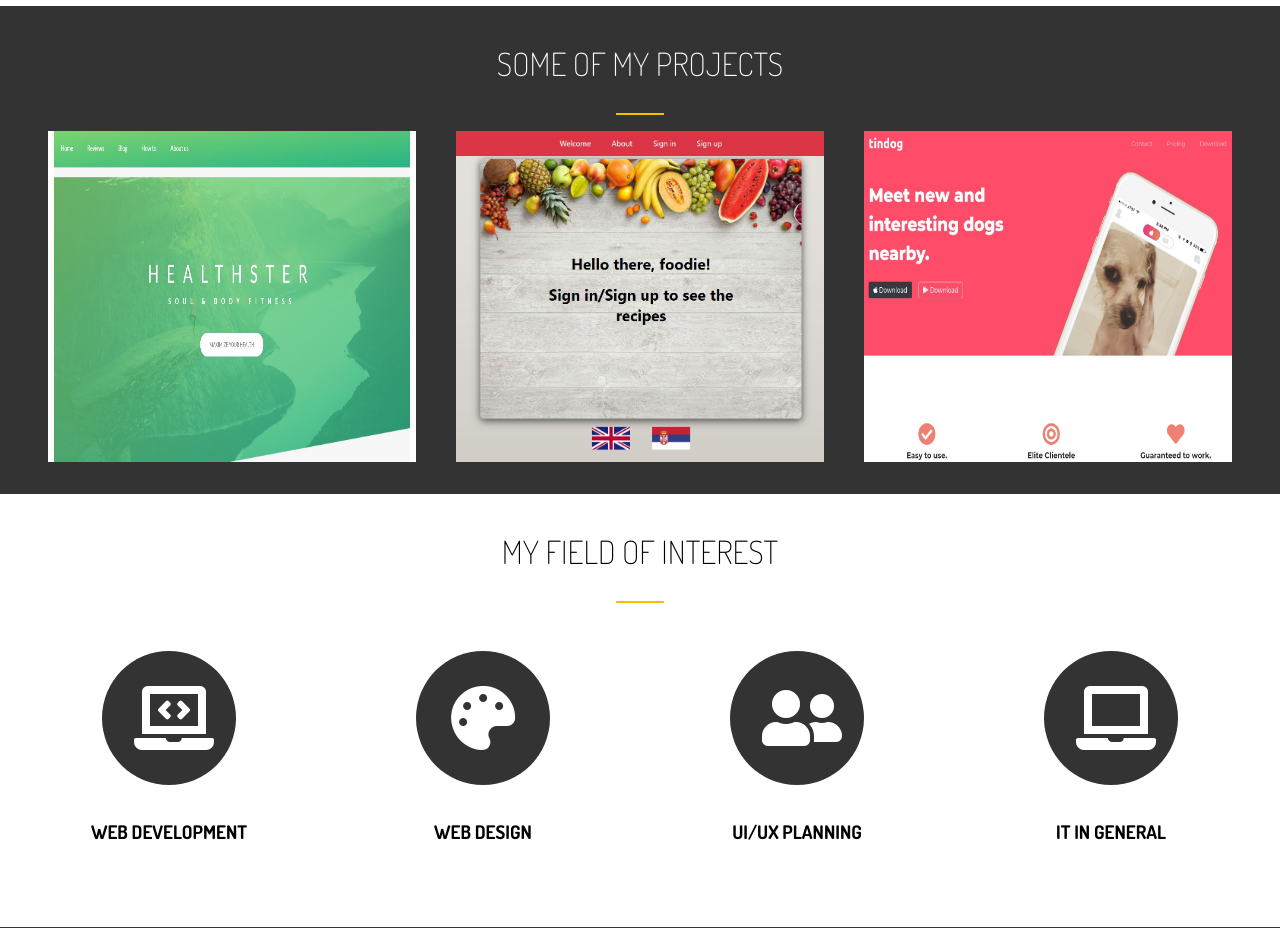
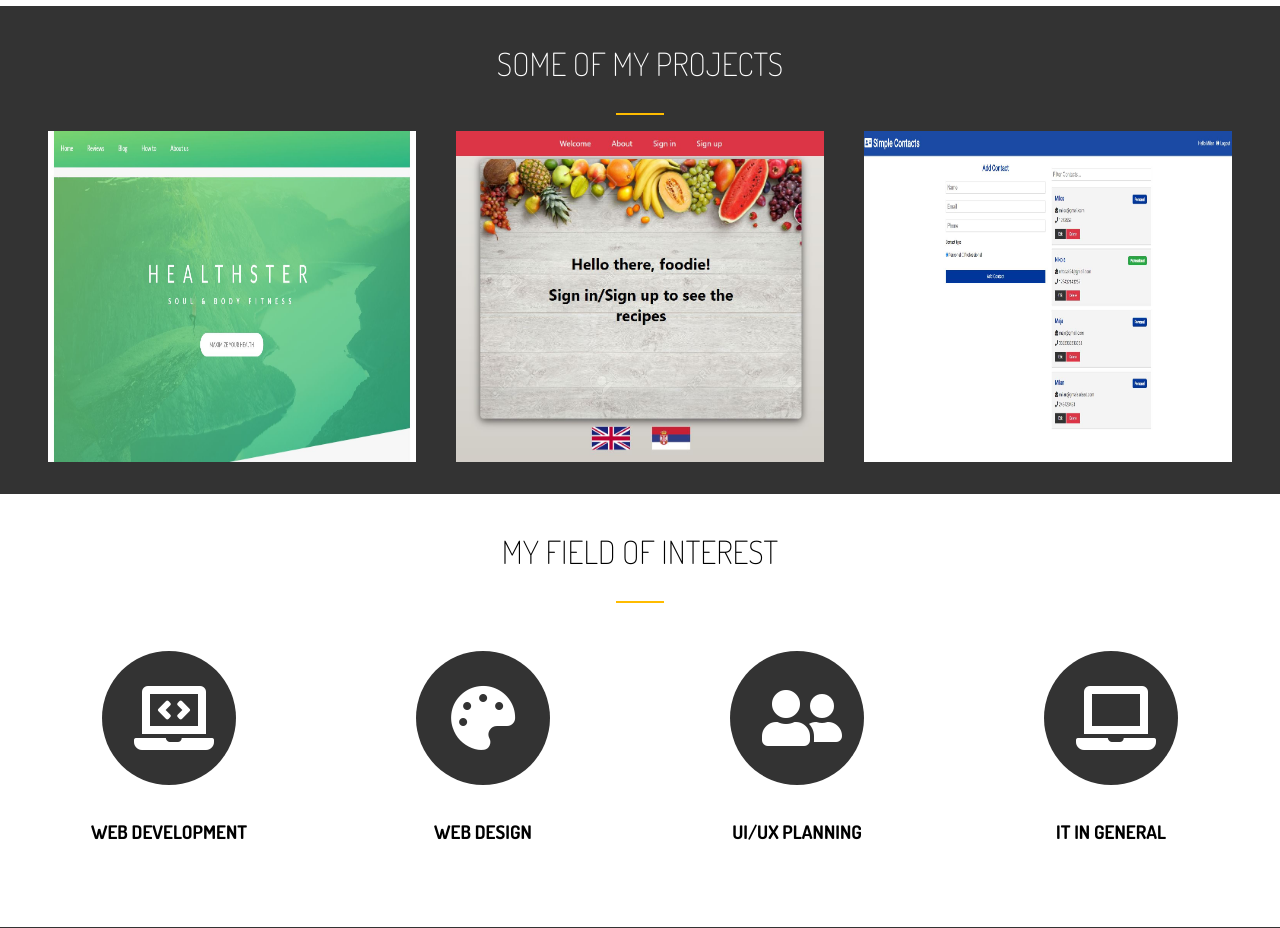
Before and after one commit to milanjacimovic/portfolio, a website: page dist/index.html in a window 1280 px wide. Shown: the part 1200-2128 px from the top of the page. Drawn offline with Linux system fonts and the light colour scheme.

Commit message:
Change project

```diff
--- a/dist/index.html
+++ b/dist/index.html
@@ -88,7 +88,7 @@
                         src="./img/projects/Kitchen.JPG" alt=""></a>
             </div>
             <div>
-                <a href="https://tindog-milan.netlify.app/" target="_blank"> <img src="./img/projects/Tindog.JPG"
+                <a href="https://simplecontacts-milan.herokuapp.com/" target="_blank"> <img src="./img/projects/contacts2.JPG"
                         alt=""></a>
             </div>
 
```
Also changed, not shown: dist/img/projects/contacts.JPG (added), dist/img/projects/contacts2.JPG (added).
